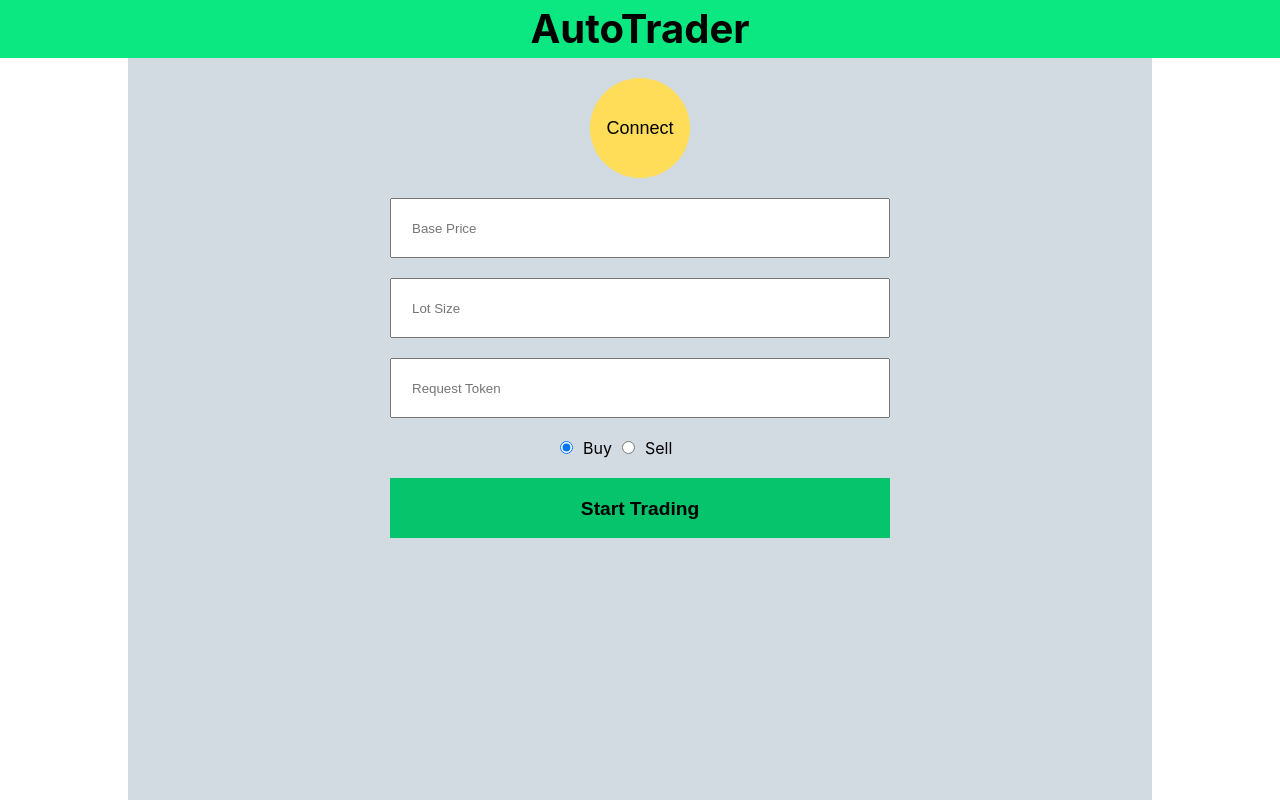
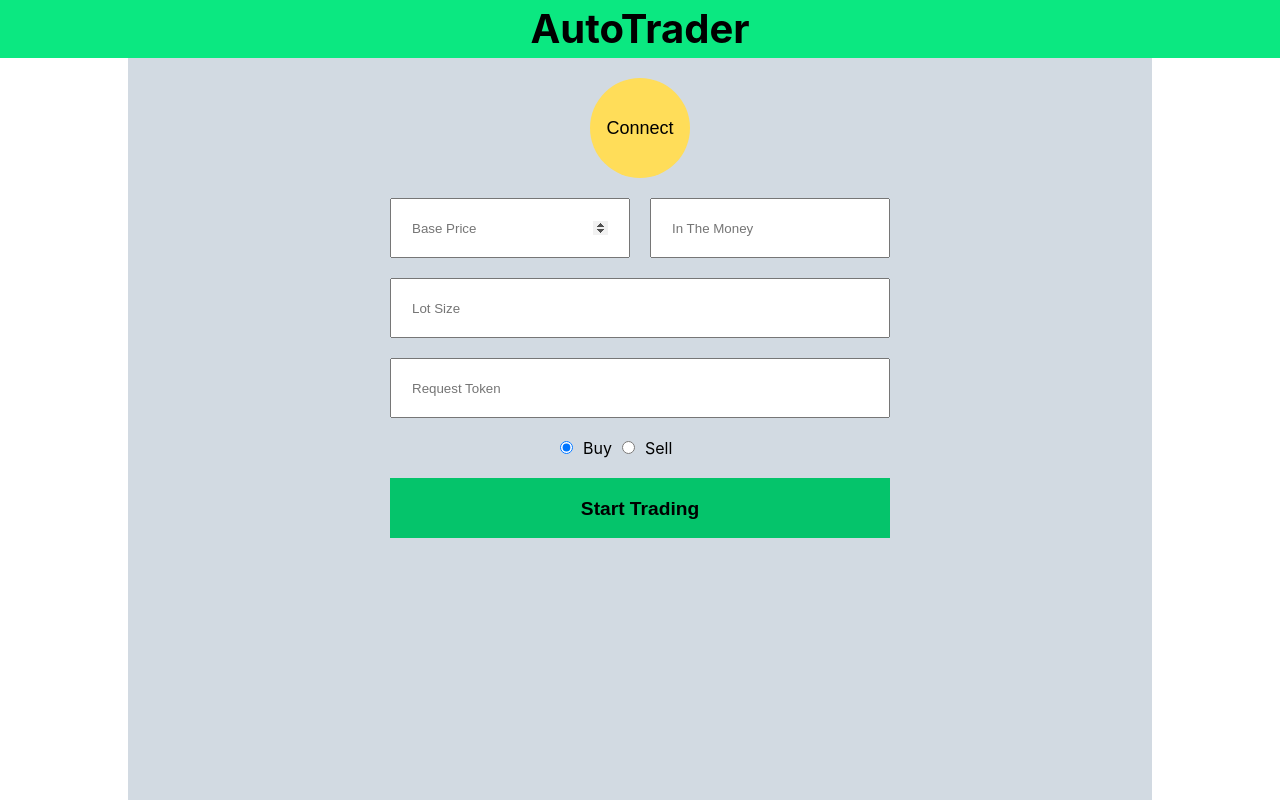
Before and after one commit to parthikrb/AutoTrader-Client, a React (Create React App) app: page / in a window 1280 px wide. Built offline with nearby package versions, Linux system fonts and the light colour scheme.

Commit message:
added in the money

```diff
--- a/src/App.css
+++ b/src/App.css
@@ -44,6 +44,26 @@
   outline: none;
 }
 
+.price {
+  display: flex;
+  width: 500px;
+  margin: auto;
+}
+
+.priceInput {
+  width: 48%;
+  height: 60px;
+  padding: 20px;
+  display: block;
+  margin: auto;
+  margin-top: 20px;
+  outline: none;
+}
+
+.spacer {
+  flex-grow: 1;
+}
+
 .transaction {
   margin: auto;
   display: block;
--- a/src/App.js
+++ b/src/App.js
@@ -4,12 +4,17 @@
 
 function App() {
   const [basePrice, setBasePrice] = useState(null);
+  const [inTheMoney, setInTheMoney] = useState(null);
   const [lotSize, setLotSize] = useState(null);
   const [requestToken, setRequestToken] = useState("");
   const [transactionType, setTransactionType] = useState("BUY");
 
   const handleBasePriceChange = (event) => {
     setBasePrice(event.target.value);
+  };
+
+  const handleInTheMoneyChange = (event) => {
+    setInTheMoney(event.target.value);
   };
 
   const handleLotSizeChange = (event) => {
@@ -51,14 +56,26 @@
         <button className="connectBtn" onClick={handleConnect}>
           Connect
         </button>
+        <div className="price">
           <input
             type="number"
-          className="textInput"
+            className="priceInput"
             aria-label="base-price"
             placeholder="Base Price"
             value={basePrice}
             onChange={handleBasePriceChange}
+            autoFocus
           />
+          <div className="spacer"></div>
+          <input
+            type="number"
+            className="priceInput"
+            aria-label="in-the-money"
+            placeholder="In The Money"
+            value={inTheMoney}
+            onChange={handleInTheMoneyChange}
+          />
+        </div>
         <input
           type="number"
           className="textInput"
```
Lines whose indentation alone changed are shown as unchanged.
